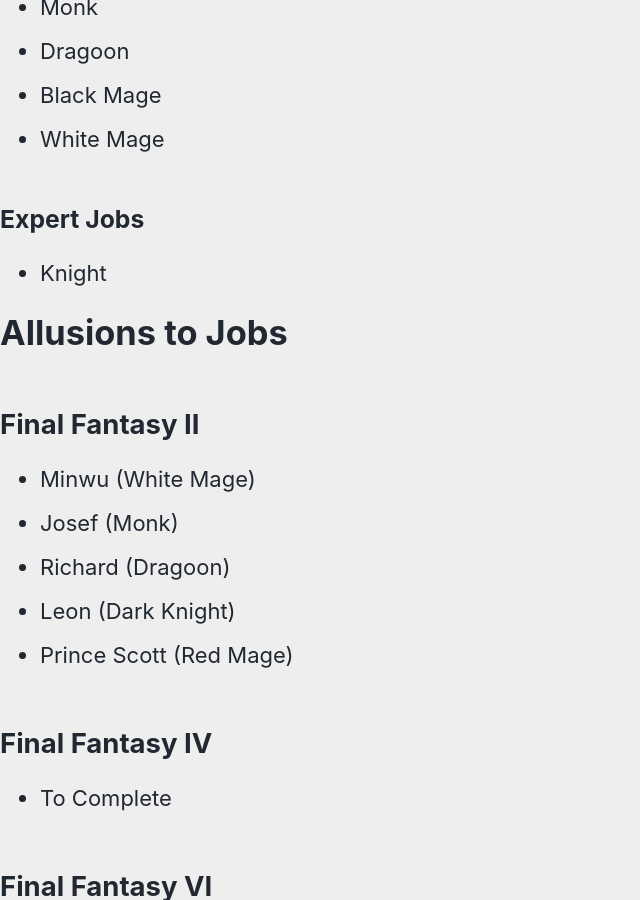
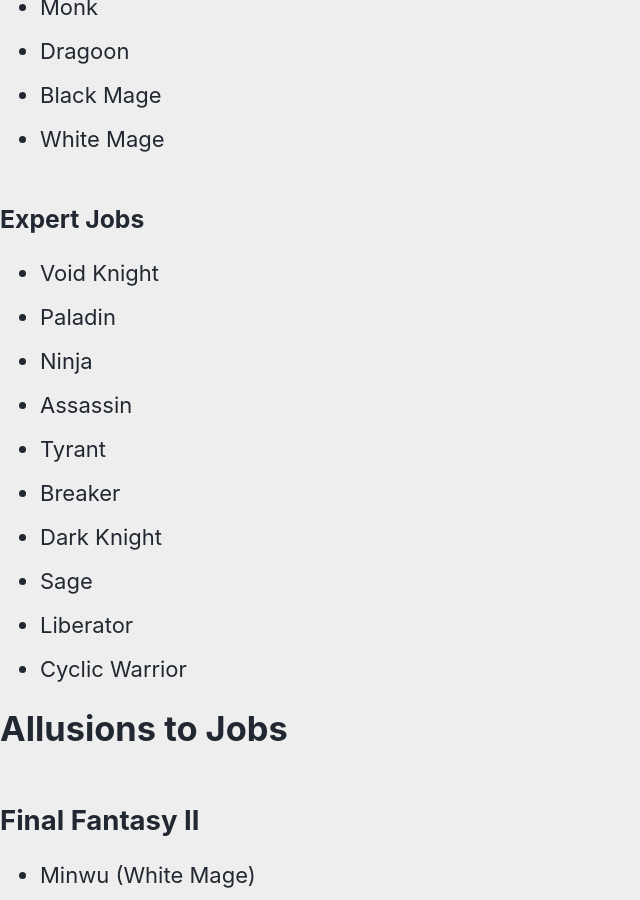
Before and after one commit to alyons/ffrpg3.5, a Jekyll site: the page built from docs/Fleeting Notes/All Classes and Jobs in FF Franchise.md, in a window 1280 px wide and 900 px high, scrolled down 15403 px. Shown: the whole window, without its empty margins (0-640 px from the left). Built offline with Jekyll 4.4.1, drawn with Linux system fonts in a browser that asks for light colours; cached includes are drawn as plain includes; our own code applies the rules of GitHub Pages for plain Markdown files.

Commit message:
vault backup: 2023-01-04 08:47:07

```diff
--- a/docs/Fleeting Notes/All Classes and Jobs in FF Franchise.md
+++ b/docs/Fleeting Notes/All Classes and Jobs in FF Franchise.md
@@ -342,7 +342,16 @@ Source: https://finalfantasy.fandom.com/wiki/Job_system
 - White Mage
 
 ### Expert Jobs
-- Knight
+- Void Knight
+- Paladin
+- Ninja
+- Assassin
+- Tyrant
+- Breaker
+- Dark Knight
+- Sage
+- Liberator
+- Cyclic Warrior
 
 # Allusions to Jobs
 
```
Also changed, not shown: .obsidian/workspace.json.
